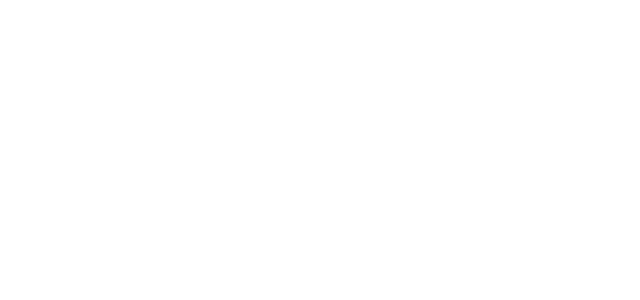
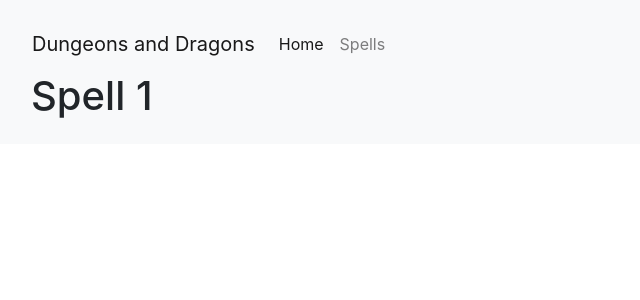
Before and after one commit to tahleegrace/DungeonsAndDragons, a React (Create React App) app in the folder DungeonsAndDragons/: page /spells/1 in a window 1280 px wide. Before the commit this address had no page. Shown: the top 300 px of the page, without its empty margins (0-640 px from the left). Built offline with nearby package versions, Linux system fonts and the light colour scheme.

Commit message:
Added spell details page.

```diff
--- a/DungeonsAndDragons/src/index.tsx
+++ b/DungeonsAndDragons/src/index.tsx
@@ -4,7 +4,8 @@
 import App from './App';
 import { defaultDependencies, DungeonsAndDragonsContext } from './context/context';
 import Home from './pages/home/home';
-import SpellsList from './pages/spells/spells-list/spells-list';
+import SpellDetails from './pages/spells/spell-details/spell-details';
+import { SpellsList } from './pages/spells/spells-list/spells-list';
 import reportWebVitals from './reportWebVitals';
 
 const root = ReactDOM.createRoot(
@@ -17,7 +18,8 @@
                 <Routes>
                     <Route path="/" element={<App />}>
                         <Route path="" element={<Home />} />
-                        <Route path="spells" element={<SpellsList /> } />
+                        <Route path="spells" element={<SpellsList />} />
+                        <Route path="spells/:index" element={<SpellDetails />} />
                     </Route>
                 </Routes>
             </BrowserRouter>
--- /dev/null
+++ b/DungeonsAndDragons/src/pages/spells/spell-details/spell-details.tsx
@@ -0,0 +1,38 @@
+import { Component } from "react";
+import { DungeonsAndDragonsContext } from "../../../context/context";
+import { Spell } from "../../../interfaces/spell";
+import { withRouter } from "../../../utilities/with-router";
+
+class SpellDetails extends Component<SpellDetailsProps, SpellDetailsState> {
+    static contextType = DungeonsAndDragonsContext;
+
+    constructor() {
+        super({
+            params: {
+                index: null
+            }
+        });
+
+        this.state = { spell: null };
+    }
+
+    render() {
+        return (
+            <main>
+                <h1>Spell { this.props.params.index }</h1>
+            </main>
+        );
+    }
+}
+
+export default withRouter(SpellDetails);
+
+interface SpellDetailsState {
+    spell: Spell;
+}
+
+interface SpellDetailsProps {
+    params: {
+        index: string
+    }
+}
--- a/DungeonsAndDragons/src/pages/spells/spells-list/spells-list.tsx
+++ b/DungeonsAndDragons/src/pages/spells/spells-list/spells-list.tsx
@@ -1,4 +1,5 @@
 import { Component, Fragment } from "react";
+import { Link } from "react-router-dom";
 import { ContextProps, DungeonsAndDragonsContext } from "../../../context/context";
 import { Spell } from "../../../interfaces/spell";
 
@@ -39,7 +40,10 @@
                                         <button>Add To Favourites</button>
                                     </div>
                                     <div className="col-8">
-                                        {spell.name}
+                                        <Link to={`/spells/${spell.index}`}
+                                            key={spell.index}>
+                                            { spell.name }
+                                        </Link>
                                     </div>
                                 </div>
                             ))};
--- /dev/null
+++ b/DungeonsAndDragons/src/utilities/with-router.tsx
@@ -0,0 +1,8 @@
+import { useNavigate, useParams } from "react-router-dom";
+
+export const withRouter = (WrappedComponent) => (props) => {
+    const params = useParams();
+    const navigate = useNavigate();
+
+    return <WrappedComponent {...props} params={params} navigate={navigate} />;
+};
--- a/DungeonsAndDragons/tsconfig.json
+++ b/DungeonsAndDragons/tsconfig.json
@@ -10,7 +10,8 @@
     "skipLibCheck": true,
     "esModuleInterop": true,
     "allowSyntheticDefaultImports": true,
-    "strict": true,
+    "strict": false,
+    "strictNullChecks": false,
     "forceConsistentCasingInFileNames": true,
     "noFallthroughCasesInSwitch": true,
     "module": "esnext",
```
